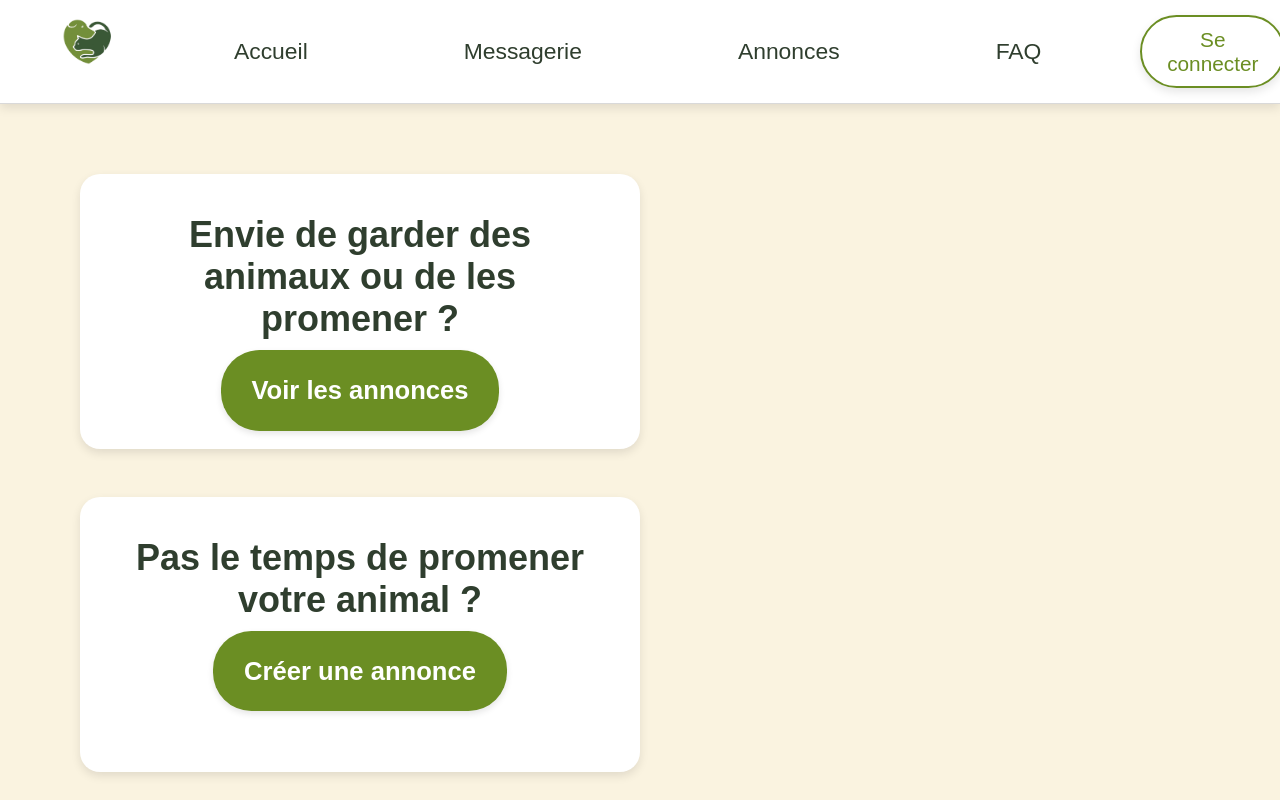
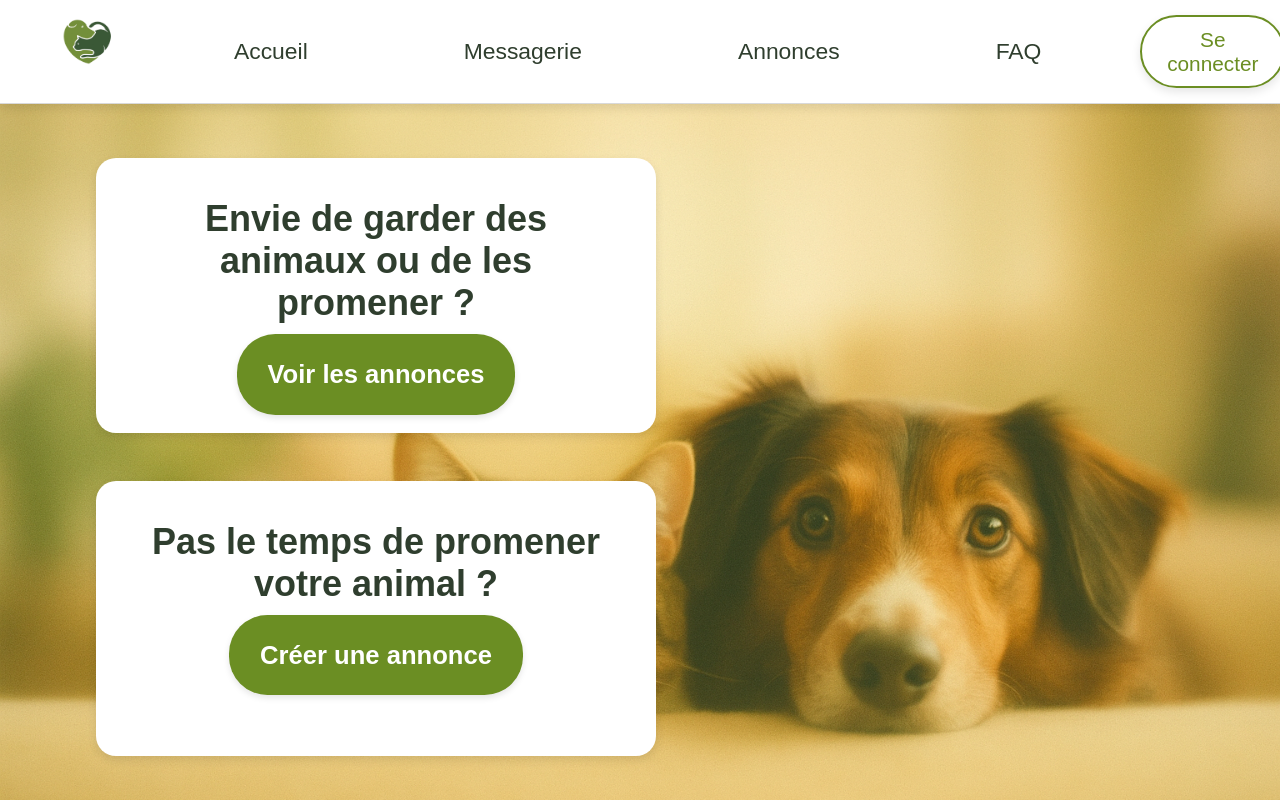
Before and after one commit to MaxxxxxxLh/animalWebsite, a PHP site: page / in a window 1280 px wide. Run offline with PHP 8.4, Linux system fonts and the light colour scheme; a stand-in replaces the project's code that opens the database connection.

Commit message:
Santiago le patron a ajouté background image

```diff
--- a/app/Views/home/index.php
+++ b/app/Views/home/index.php
@@ -10,7 +10,7 @@
 
 <?php include(__DIR__ . '/../includes/header.php');?>
 
-    <main class="container">
+    <main class="container home-page">
         <?php
         if (isset($_SESSION["user"])) {
             $prenom = htmlspecialchars($_SESSION["user"]["prenom"]);
--- a/app/Views/pages/contact.php
+++ b/app/Views/pages/contact.php
@@ -6,7 +6,7 @@
     <title>Contact</title>
     <link rel="stylesheet" href="/css/style.css">
 </head>
-<body>
+<body class="bg-contact">
 
 <?php include(__DIR__ . '/../includes/header.php');?>
 <main>
--- a/public/css/style.css
+++ b/public/css/style.css
@@ -659,5 +659,21 @@ textarea:focus {
   align-items: center;
   flex-direction: column;
   min-height: 100vh;
-  padding-top: 6em; /* important pour ne pas passer sous la navbar */
+  padding-top: 6em;
 }
+.home-page {
+  background: url("/assets/images/Chien-chat-fond.png") no-repeat center center;
+  background-size: cover;
+  backdrop-filter: blur(3px);
+  padding: 6em 1em 2em;
+  min-height: calc(100vh - 5em);
+  display: flex;
+  flex-direction: column;
+  align-items: center;
+  justify-content: center;
+}
+.bg-contact {
+  background: url('/assets/images/Chien-chat-fond.png') center/cover no-repeat fixed;
+  backdrop-filter: blur(4px);
+  background-color: rgba(250, 243, 224, 0.8);
+}
```
